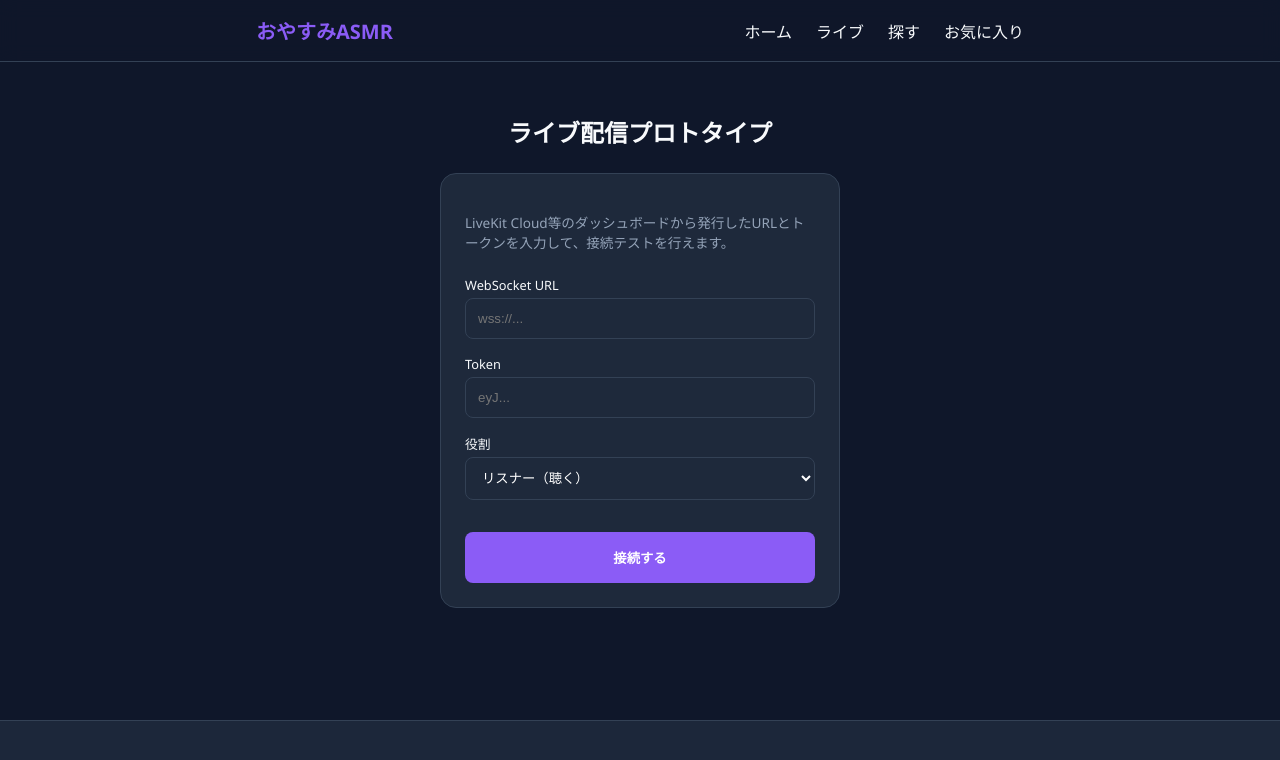
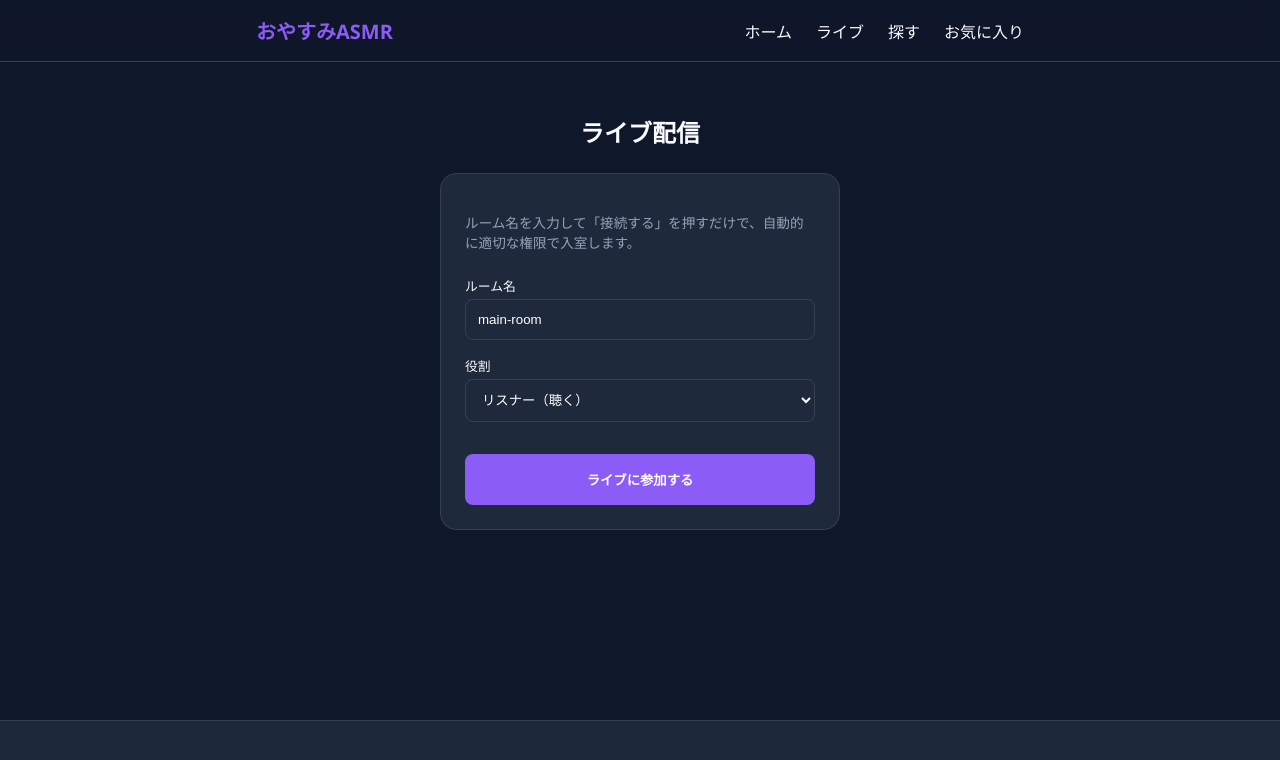
Before and after one commit to kurozumi/gemini-app, a Next.js app: page /live in a window 1280 px wide. Shown: the top 760 px of the page. Built offline with nearby package versions, Linux system fonts and the light colour scheme.

Commit message:
Implement automated LiveKit token issuance and UI simplification

```diff
--- a/package.json
+++ b/package.json
@@ -12,6 +12,7 @@
     "@livekit/components-react": "^2.9.21",
     "@livekit/components-styles": "^1.2.0",
     "livekit-client": "^2.19.0",
+    "livekit-server-sdk": "^2.15.3",
     "next": "16.2.6",
     "next-pwa": "^5.6.0",
     "react": "19.2.4",
--- /dev/null
+++ b/src/app/api/livekit/token/route.ts
@@ -0,0 +1,38 @@
+import { AccessToken } from 'livekit-server-sdk';
+import { NextRequest, NextResponse } from 'next/server';
+
+export async function GET(req: NextRequest) {
+  const room = req.nextUrl.searchParams.get('room');
+  const username = req.nextUrl.searchParams.get('username');
+  const role = req.nextUrl.searchParams.get('role'); // 'host' or 'listener'
+
+  if (!room || !username) {
+    return NextResponse.json({ error: 'Missing room or username' }, { status: 400 });
+  }
+
+  const apiKey = process.env.LIVEKIT_API_KEY;
+  const apiSecret = process.env.LIVEKIT_API_SECRET;
+  const wsUrl = process.env.NEXT_PUBLIC_LIVEKIT_URL;
+
+  if (!apiKey || !apiSecret || !wsUrl) {
+    return NextResponse.json({ error: 'Server misconfigured' }, { status: 500 });
+  }
+
+  const at = new AccessToken(apiKey, apiSecret, {
+    identity: username,
+    name: username,
+  });
+
+  at.addGrant({
+    roomJoin: true,
+    room: room,
+    canPublish: role === 'host',
+    canSubscribe: true,
+    canPublishData: true,
+  });
+
+  return NextResponse.json({
+    token: await at.toJwt(),
+    url: wsUrl
+  });
+}
--- a/src/app/live/page.tsx
+++ b/src/app/live/page.tsx
@@ -17,56 +17,51 @@ export default function LivePage() {
   const [isBroadcaster, setIsBroadcaster] = useState(false);
   const [isAudioEnabled, setIsAudioEnabled] = useState(false);
 
-  // 保存された接続情報を管理するステート
-  const [savedUrl, setSavedUrl] = useState('');
-  const [savedToken, setSavedToken] = useState('');
+  // ステート管理の簡略化
+  const [roomName, setRoomName] = useState('main-room');
+  const [isConnecting, setIsConnecting] = useState(false);
 
-  // マウント時にlocalStorageからロード
+  // 保存された接続情報のロード
   useEffect(() => {
     if (typeof window !== 'undefined') {
-      const storedUrl = localStorage.getItem('livekit_url');
-      const storedToken = localStorage.getItem('livekit_token');
-
-      // setStateを副作用として実行
-      if (storedUrl) {
-        // eslint-disable-next-line react-hooks/set-state-in-effect
-        setSavedUrl(storedUrl);
-      }
-      if (storedToken) {
-        // eslint-disable-next-line react-hooks/set-state-in-effect
-        setSavedToken(storedToken);
-      }
+      const storedRoom = localStorage.getItem('livekit_room_name');
+      // eslint-disable-next-line react-hooks/set-state-in-effect
+      if (storedRoom) setRoomName(storedRoom);
     }
   }, []);
 
-  // 実際にはサーバーから取得しますが、プロトタイプとして入力フォームを用意します
-  const handleConnect = (e: React.FormEvent<HTMLFormElement>) => {
+  const handleConnect = async (e: React.FormEvent<HTMLFormElement>) => {
+    e.preventDefault();
+    setIsConnecting(true);
+
     try {
-      e.preventDefault();
       const formData = new FormData(e.currentTarget);
-      const inputToken = formData.get('token') as string;
-      const inputUrl = formData.get('url') as string;
+      const inputRoom = (formData.get('room') as string) || 'main-room';
       const role = formData.get('role') as string;
+      const username = `user-${Math.floor(Math.random() * 10000)}`;
 
-      if (!inputToken || !inputUrl) {
-        alert('URLとトークンを入力してください');
-        return;
+      // ルーム名を保存
+      localStorage.setItem('livekit_room_name', inputRoom);
+
+      Logger.info('Fetching automated token', { room: inputRoom, role });
+
+      const resp = await fetch(`/api/livekit/token?room=${inputRoom}&username=${username}&role=${role}`);
+      const data = await resp.json();
+
+      if (data.error) {
+        throw new Error(data.error);
       }
 
-      // 接続情報を保存
-      localStorage.setItem('livekit_url', inputUrl);
-      localStorage.setItem('livekit_token', inputToken);
-
-      Logger.info('Attempting LiveKit connection', { url: inputUrl, role });
-
-      setToken(inputToken);
-      setUrl(inputUrl);
+      setToken(data.token);
+      setUrl(data.url);
       setIsBroadcaster(role === 'host');
-      setIsAudioEnabled(false); // Reset on new connection
+      setIsAudioEnabled(false);
     } catch (err: unknown) {
       const message = err instanceof Error ? err.message : String(err);
-      Logger.error('Form submission failed', { error: message });
-      alert('エラーが発生しました: ' + message);
+      Logger.error('Connection failed', { error: message });
+      alert('接続に失敗しました。環境設定を確認してください。');
+    } finally {
+      setIsConnecting(false);
     }
   };
 
@@ -90,31 +85,20 @@ export default function LivePage() {
   };
 
   if (!token || !url) {
-    // ... (rest of the form remains same)
     return (
       <div style={{ padding: '2rem 0', maxWidth: '400px', margin: '0 auto' }}>
-        <h2 style={{ marginBottom: '1.5rem', textAlign: 'center' }}>ライブ配信プロトタイプ</h2>
+        <h2 style={{ marginBottom: '1.5rem', textAlign: 'center' }}>ライブ配信</h2>
         <div style={{ backgroundColor: 'var(--card-bg)', padding: '1.5rem', borderRadius: '16px', border: '1px solid var(--border)' }}>
           <p style={{ fontSize: '0.85rem', color: 'var(--text-muted)', marginBottom: '1.5rem' }}>
-            LiveKit Cloud等のダッシュボードから発行したURLとトークンを入力して、接続テストを行えます。
+            ルーム名を入力して「接続する」を押すだけで、自動的に適切な権限で入室します。
           </p>
           <form onSubmit={handleConnect} style={{ display: 'flex', flexDirection: 'column', gap: '1rem' }}>
             <div>
-              <label style={{ display: 'block', fontSize: '0.8rem', marginBottom: '4px' }}>WebSocket URL</label>
+              <label style={{ display: 'block', fontSize: '0.8rem', marginBottom: '4px' }}>ルーム名</label>
               <input
-                name="url"
-                defaultValue={savedUrl}
-                placeholder="wss://..."
-                required
-                style={{ width: '100%', padding: '0.75rem', borderRadius: '8px', backgroundColor: 'var(--secondary)', border: '1px solid var(--border)', color: 'white' }}
-              />
-            </div>
-            <div>
-              <label style={{ display: 'block', fontSize: '0.8rem', marginBottom: '4px' }}>Token</label>
-              <input
-                name="token"
-                defaultValue={savedToken}
-                placeholder="eyJ..."
+                name="room"
+                defaultValue={roomName}
+                placeholder="例: my-live-show"
                 required
                 style={{ width: '100%', padding: '0.75rem', borderRadius: '8px', backgroundColor: 'var(--secondary)', border: '1px solid var(--border)', color: 'white' }}
               />
@@ -126,8 +110,20 @@ export default function LivePage() {
                 <option value="host">配信者（喋る）</option>
               </select>
             </div>
-            <button type="submit" style={{ marginTop: '1rem', padding: '1rem', borderRadius: '8px', backgroundColor: 'var(--primary)', color: 'white', fontWeight: 'bold' }}>
-              接続する
+            <button
+              type="submit"
+              disabled={isConnecting}
+              style={{
+                marginTop: '1rem',
+                padding: '1rem',
+                borderRadius: '8px',
+                backgroundColor: isConnecting ? 'var(--secondary)' : 'var(--primary)',
+                color: 'white',
+                fontWeight: 'bold',
+                cursor: isConnecting ? 'not-allowed' : 'pointer'
+              }}
+            >
+              {isConnecting ? '接続中...' : 'ライブに参加する'}
             </button>
           </form>
         </div>
```
Also changed, not shown: 1 other file (tests, documents, lock files or other folders).
